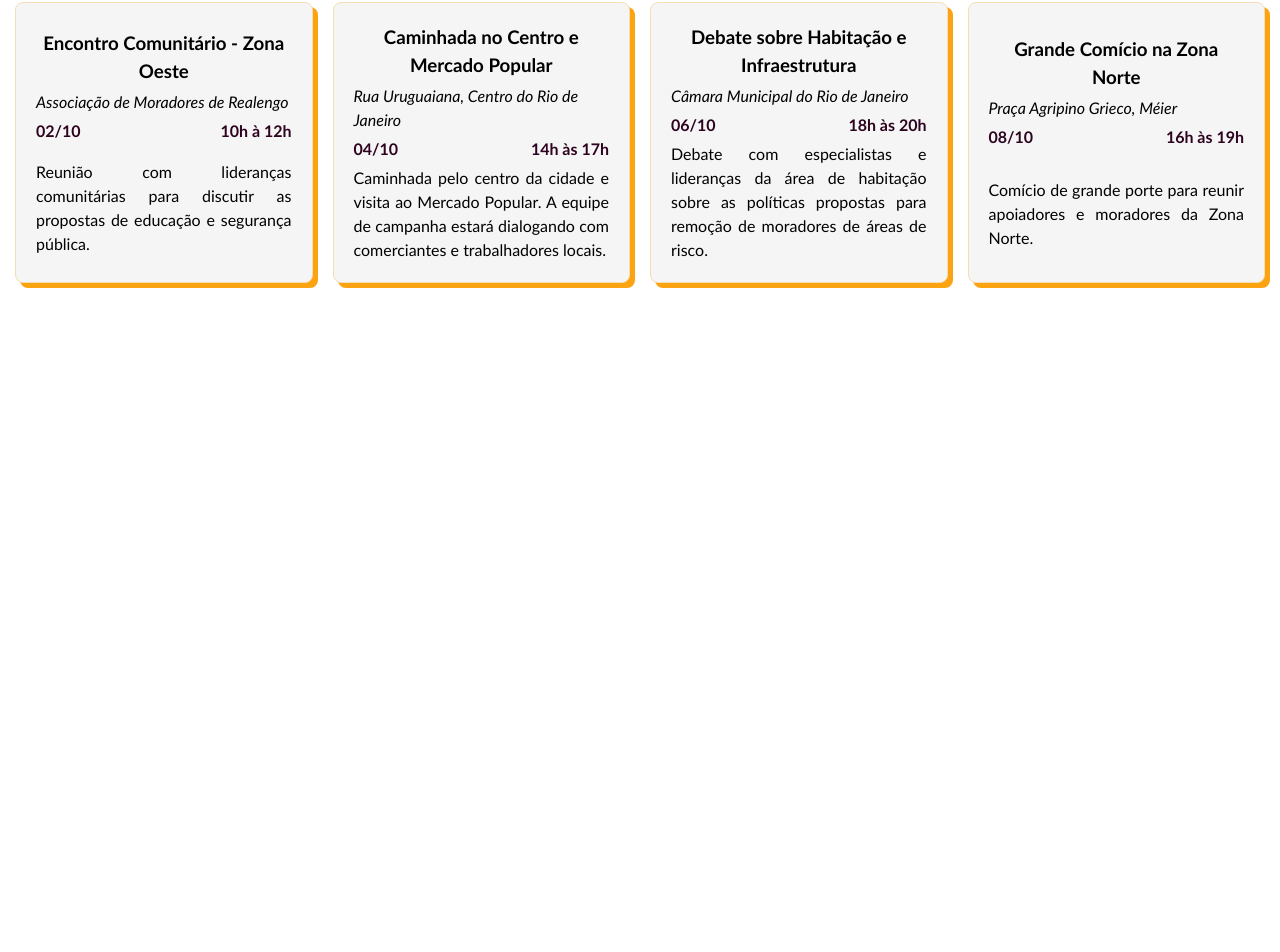
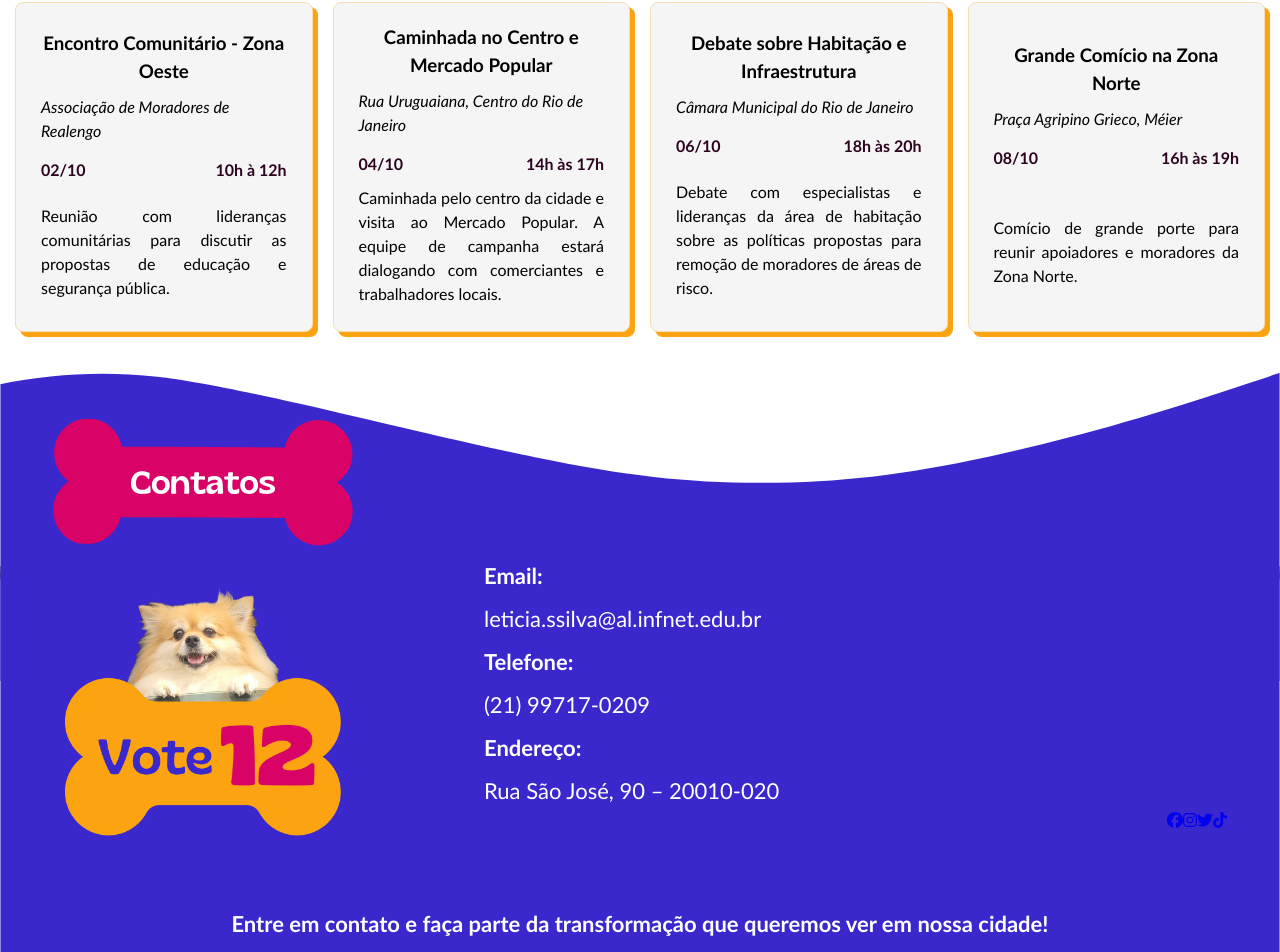
Before and after one commit to Leticia-SS/Assessment-Mobile-Ui, a React (Vite) app in the folder assessment-ui/: page / in a window 1280 px wide. Shown: the part 3015-3967 px from the top of the page. Before the commit the page ends 3313 px from the top, so only its background shows below. Built offline with nearby package versions, Linux system fonts and the light colour scheme.

Commit message:
style: contacts component style

```diff
--- a/assessment-ui/src/App.jsx
+++ b/assessment-ui/src/App.jsx
@@ -4,6 +4,7 @@ import CarouselContainer from './components/Background'
 import Biography from './Biography'
 import Proposals from './Proposals'
 import Agenda from './Agenda'
+import Contacts from './Contacts'
 
 function App() {
 
@@ -14,6 +15,7 @@ function App() {
   <Biography/>
   <Proposals/>
   <Agenda/>
+  <Contacts/>
     </>
   )
 }
--- /dev/null
+++ b/assessment-ui/src/Contacts.css
@@ -0,0 +1,120 @@
+#Contato {
+    width: 100%;
+    background-image: url('./assets/Fundo-Contatos.svg');
+    background-size: cover;
+    display: flex;
+    flex-direction: column;
+    justify-content: space-evenly;
+}
+
+.contact-title-image2{
+    width: 200px;
+}
+
+.contact-title-image1{
+    width: 100px;
+}
+
+.contact-title{
+    width: 100%;
+    display: flex;
+    align-items: center;
+    justify-content: space-around;
+    padding-top: 60px;
+    padding-bottom: 10px;
+}
+
+.area1{
+    display: flex;
+    flex-direction: column;
+    align-items: flex-start;
+    justify-content: space-between;
+    color: white;
+}
+
+.contact-content{
+    display: flex;
+    flex-direction: column;
+    align-items: flex-start;
+    padding: 20px;
+    margin-left: 40px;
+}
+
+.contact-container{
+    display: flex;
+    flex-direction: column;
+    width: 100%;
+    justify-content: space-between;
+}
+
+
+h4, p{
+    padding: 5px;
+}
+
+.final-sentence{
+    text-align: center;
+    color: white;
+    font-size: 20px;
+    font-weight: bold;
+    padding-bottom: 20px;
+}
+
+
+@media (min-width:576px) {
+
+    .contact-title-image2{
+        width: 300px;
+    }
+
+    .contact-title-image1{
+        width: 200px;
+    }
+
+    .contact-content{
+        font-size: 18px;
+    }
+
+    .final-sentence{
+        padding: 40px;
+    }
+
+}
+
+@media (min-width:768px) {
+    .area1{
+        flex-direction: row;
+        align-items: center;
+        justify-content: space-around;
+    }
+  .contact-title{
+    width: fit-content;
+    flex-direction: column-reverse;
+    align-items: center;
+  }
+  .contact-container{
+    flex-direction: row;
+    align-items: end;
+    width: 50%;
+    height: 450px;
+  }
+  .contact-content{
+    margin: 0;
+  }
+}
+
+@media (min-width:992px) {
+    .contact-container{
+        width: 60%;
+      }
+      .contact-content{
+        font-size: 22px;
+    }
+
+    .contact-title-image1{
+        width: 300px;
+    }
+    .final-sentence{
+        font-size: 22px;
+    }
+}
--- /dev/null
+++ b/assessment-ui/src/Contacts.jsx
@@ -0,0 +1,32 @@
+import './Contacts.css'
+import title from './assets/Contatos.svg'
+import SocialMedia from './components/SocialMedia'
+import vote12 from './assets/vote12.png'
+
+const Contacts = () => {
+    return(
+        <section id='Contato'>
+            <div className='area1'>
+                <div className='contact-title'>
+                <img src={vote12} alt="vote12" className='contact-title-image1' />
+                    <img src={title} alt="Contatos" className='contact-title-image2' />
+                </div>
+                <div className='contact-container'>
+                    <div className='contact-content'>
+                        <h4>Email:</h4>
+                        <p>leticia.ssilva@al.infnet.edu.br</p>
+                        <h4>Telefone:</h4>
+                        <p>(21) 99717-0209</p>
+                        <h4>Endereço:</h4>
+                        <p>Rua São José, 90 – 20010-020</p>
+                    </div>
+                    <SocialMedia />
+                    </div>
+            </div>
+            <p className='final-sentence'>Entre em contato e faça parte da transformação que queremos ver em nossa cidade!</p>
+
+        </section>
+    )
+}
+
+export default Contacts
--- /dev/null
+++ b/assessment-ui/src/components/SocialMedia.jsx
@@ -0,0 +1,23 @@
+import { FontAwesomeIcon } from '@fortawesome/react-fontawesome';
+import { faFacebook, faInstagram, faTwitter, faTiktok } from '@fortawesome/free-brands-svg-icons';
+import './components.css'
+const SocialMedia = () => {
+    return (
+        <div className='socialMedia-container'>
+            <a href="https://www.facebook.com" target="_blank" className='socialMedia-links'>
+                <FontAwesomeIcon icon={faFacebook} />
+            </a>
+            <a href="https://www.instagram.com" target="_blank" className='socialMedia-links'>
+                <FontAwesomeIcon icon={faInstagram} />
+            </a>
+            <a href="https://www.twitter.com" target="_blank"  className='socialMedia-links'>
+                <FontAwesomeIcon icon={faTwitter} />
+            </a>
+            <a href="https://www.linkedin.com" target="_blank" className='socialMedia-links'>
+                <FontAwesomeIcon icon={faTiktok} />
+            </a>
+        </div>
+    );
+}
+
+export default SocialMedia
```
Also changed, not shown: assessment-ui/src/index.css (+0 -55 lines).
